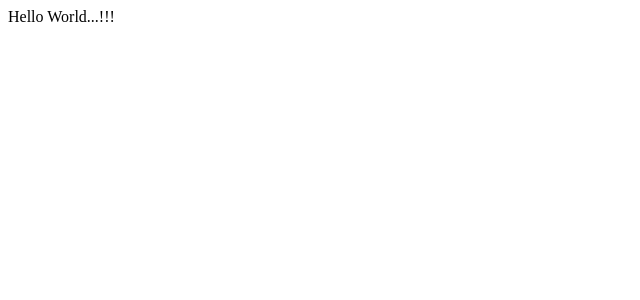
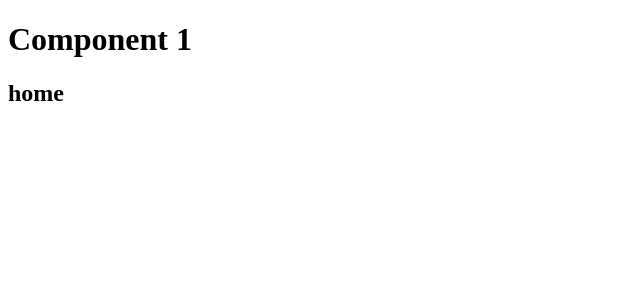
Before and after one commit to Urvisha1103/React, a React (Vite) app: page / in a window 1280 px wide. Shown: the top 300 px of the page, without its empty margins (0-640 px from the left). Built offline with nearby package versions, Linux system fonts and the light colour scheme.

Commit message:
Component test

```diff
--- /dev/null
+++ b/src/componentFolder/component1.jsx
@@ -0,0 +1,12 @@
+import * as React from "react";
+class Component1 extends React.Component {
+    render(){
+        return (
+        <div>
+            <h1>Component 1</h1>
+            <h2>home</h2>
+        </div>
+        );
+    }
+}
+export default Component1;
--- a/src/main.jsx
+++ b/src/main.jsx
@@ -1,8 +1,9 @@
 import { StrictMode } from 'react'
 import { createRoot } from 'react-dom/client'
+import Component1 from "./componentFolder/component1";
 
 createRoot(document.getElementById('root')).render(
   <StrictMode>
-    Hello World...!!!
+   <Component1 />
   </StrictMode>,
 )
```
